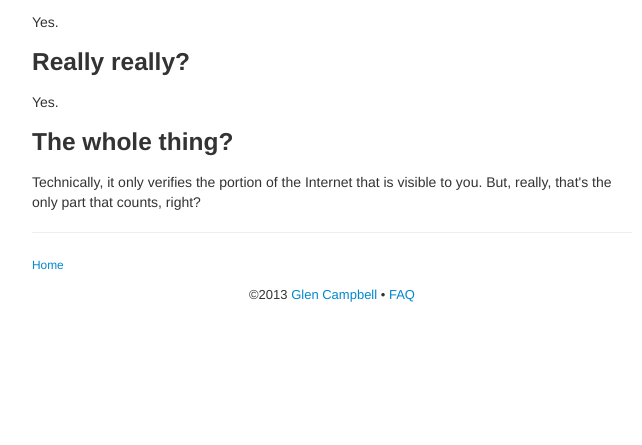
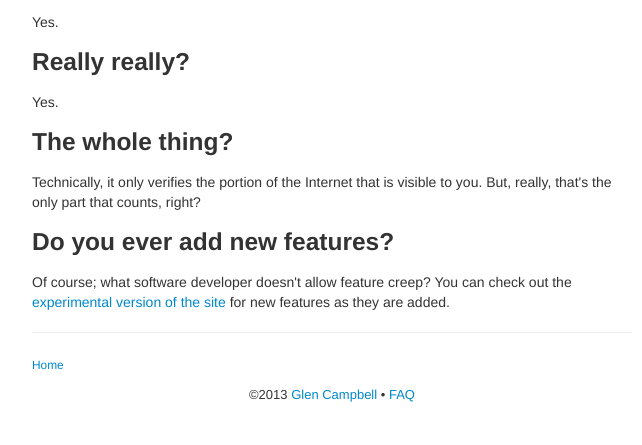
Before and after one commit to gecampbell/internet-status.info, a PHP site: page /faq.php in a window 1280 px wide. Shown: the part 468-913 px from the top of the page, without its empty margins (308-950 px from the left). Before the commit the page ends 770 px from the top, so only its background shows below. Run offline with PHP 8.4, Linux system fonts and the light colour scheme.

Commit message:
added link to the experimental version of the site

```diff
--- a/docroot/faq.php
+++ b/docroot/faq.php
@@ -32,6 +32,11 @@
     <p>Technically, it only verifies the portion of the Internet that
     is visible to you. But, really, that's the only part that counts,
     right?</p>
+	<h3>Do you ever add new features?</h3>
+	<p>Of course; what software developer doesn't allow feature creep?
+	You can check out the
+	<a href="http://x.internet-status.info">experimental
+	version of the site</a> for new features as they are added.</p>
     <hr>
     <p><small><a href="/">Home</a></small></p>
     </div>
```
